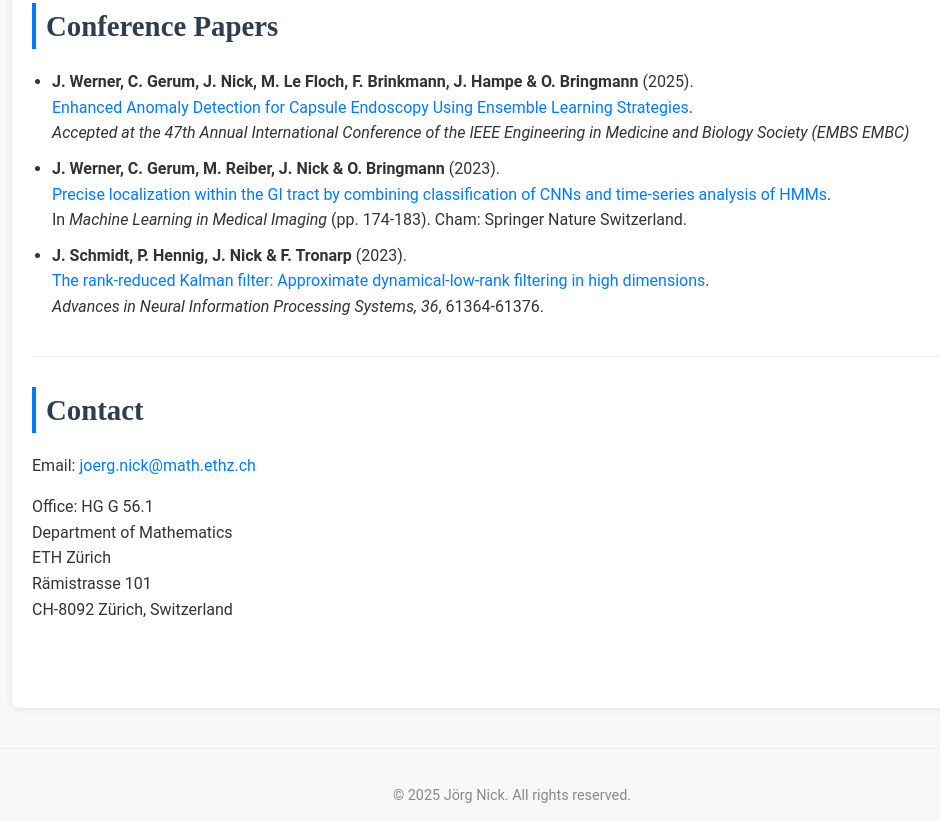
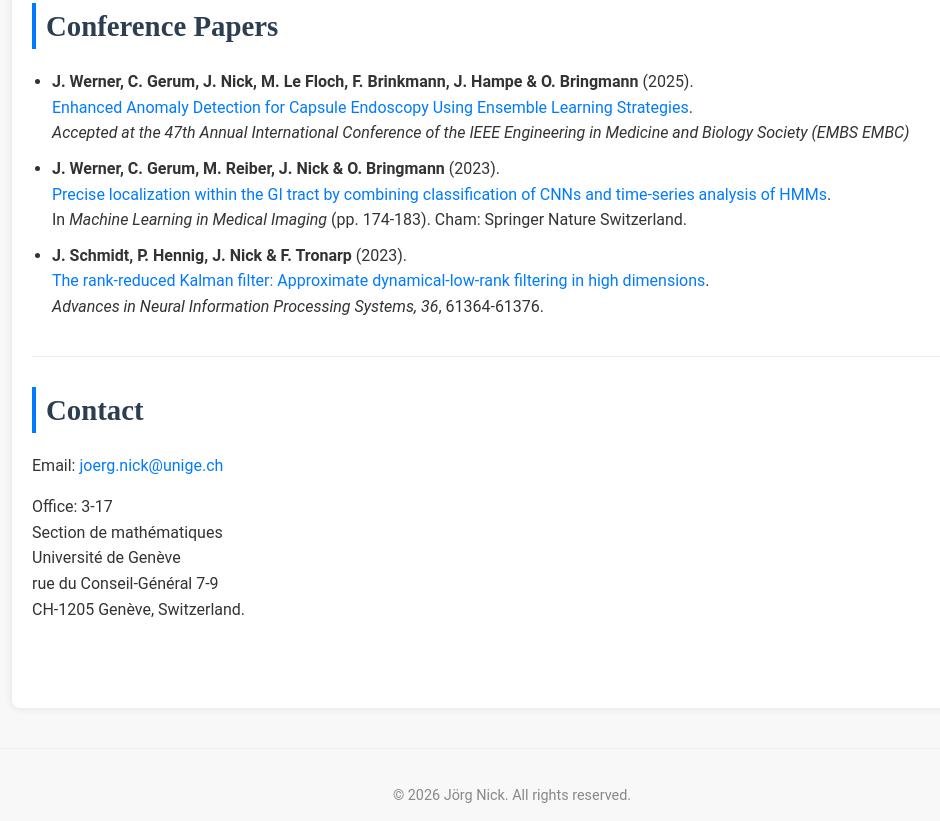
Before and after one commit to joergnick/joergnick.github.io, a plain HTML site: page index.html in a window 1280 px wide. Shown: the part 2285-3106 px from the top of the page, without its empty margins (128-1068 px from the left). Drawn offline with Linux system fonts and the light colour scheme; a web font is replaced by a local one.

Commit message:
Updated address.

```diff
--- a/index.html
+++ b/index.html
@@ -315,13 +315,13 @@
 
         <section id="contact">
             <h2>Contact</h2>
-            <p>Email: <a href="mailto:joerg.nick@mathethz.ch">joerg.nick@math.ethz.ch</a></p>
-            <p>Office: HG G 56.1<br>Department of Mathematics<br>ETH Zürich<br>Rämistrasse 101<br>CH-8092 Zürich, Switzerland</p>
+            <p>Email: <a href="mailto:joerg.nick@unige.ch">joerg.nick@unige.ch</a></p>
+            <p>Office: 3-17<br>Section de mathématiques<br>Université de Genève<br>rue du Conseil-Général 7-9<br>CH-1205 Genève, Switzerland.</p>
         </section>
     </div>
 
     <footer>
-        <p>&copy; 2025 Jörg Nick. All rights reserved.</p>
+        <p>&copy; 2026 Jörg Nick. All rights reserved.</p>
     </footer>
 </body>
 </html>
```
